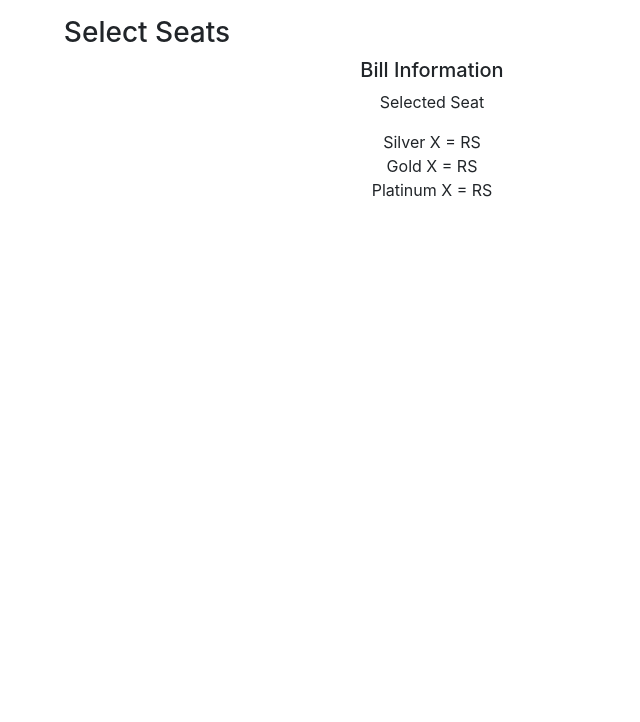
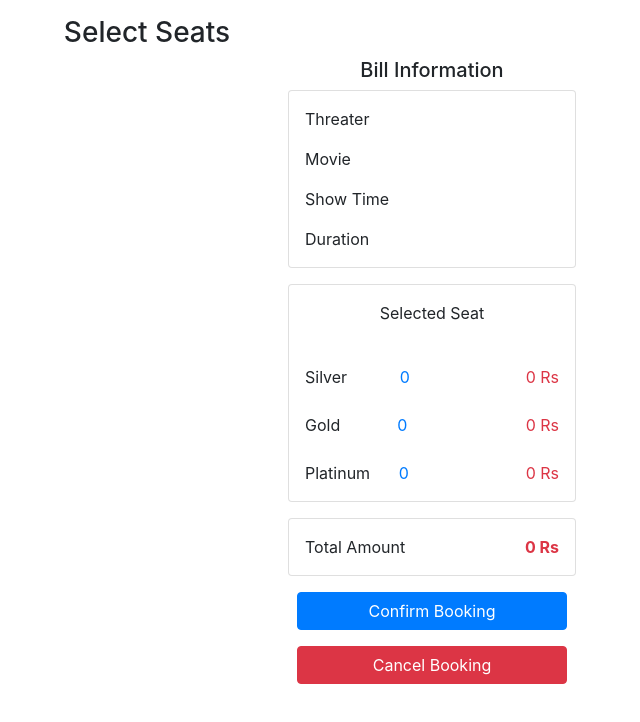
Before and after one commit to SuyashMishra-dev/Movie-ticket-management-system, a website: page views/booked.html in a window 1280 px wide. Shown: the whole page, without its empty margins (493-1133 px from the left). Drawn offline with nearby package versions, Linux system fonts and the light colour scheme; a web font is replaced by a local one.

Commit message:
Final Project

```diff
--- a/assets/styles/style.css
+++ b/assets/styles/style.css
@@ -11,6 +11,10 @@
 
 .location-container select {
   border: 1px solid #333;
+}
+
+a {
+  color: #fff !important;
 }
 
 .card {
--- a/controller/seats.js
+++ b/controller/seats.js
@@ -1,13 +1,24 @@
 let threater = new Threater();
+let movie = new Movie();
 // UI variables
 let seats = document.getElementById("seats");
 let priceDiv = document.getElementById("price-details");
+let thName = document.querySelector(".threater-name");
+let movName = document.querySelector(".movie-name");
+let showTime = document.querySelector(".show-time");
+let duration = document.querySelector(".duration");
 
 let selectedSeat = [];
 
 document.addEventListener("DOMContentLoaded", () => {
   let thId = localStorage.getItem("threater_id");
   let threaterDetail = threater.getThreateByID(thId);
+
+  let movieId = localStorage.getItem("movie_id");
+  let movieDetail = movie.getMovieById(movieId);
+  console.log(movieDetail);
+  // Details
+  threaterAndMovieDetails(threaterDetail, movieDetail);
 
   //   Populate Seats
 
@@ -104,6 +115,7 @@ function updateBillInformation(selectedSeat) {
     }
     let span = document.createElement("span");
     span.style.margin = "0px 5px";
+    span.className = "badge badge-info";
     span.innerHTML = selectedSeat[i];
     selSeat.appendChild(span);
   }
@@ -114,11 +126,28 @@ function updateBillInformation(selectedSeat) {
   platinumCount.innerHTML = pt;
   goldCount.innerHTML = gd;
 
-  silPrice.innerHTML = sl * 120;
-  plaitnumPrice.innerHTML = pt * 320;
-  goldPrice.innerHTML = gd * 220;
+  silPrice.innerHTML = sl * 120 + " Rs";
+  plaitnumPrice.innerHTML = pt * 320 + " Rs";
+  goldPrice.innerHTML = gd * 220 + " Rs";
 
   calculateTotalPrice(sl * 120, pt * 320, gd * 220);
 }
 
-function calculateTotalPrice(sl, pt, gd) {}
+function calculateTotalPrice(sl, pt, gd) {
+  let total = document.getElementById("total");
+  total.innerHTML = sl + pt + gd + " Rs";
+}
+
+function threaterAndMovieDetails(threaterDetails, movieDetails) {
+  // Append threater name
+  thName.innerHTML = threaterDetails.name;
+
+  // Append movie name
+  movName.innerHTML = movieDetails.movie;
+
+  // Append Show Time
+  showTime.innerHTML = movieDetails.start;
+
+  // Append Movie Duration
+  duration.innerHTML = movieDetails.duration;
+}
--- a/model/Movie.js
+++ b/model/Movie.js
@@ -1,15 +1,19 @@
 class Movie {
+  constructor() {
+    this.movies = JSON.parse(localStorage.getItem("movies")) || [];
+  }
   getAllMoviesOfThreater(id) {
     return new Promise((resolve, reject) => {
       let xhr = new XMLHttpRequest();
       xhr.open("GET", "http://localhost:5000/movies");
       xhr.onload = () => {
         if (xhr.status === 200) {
-          let filteredMovie = JSON.parse(xhr.response);
-          let filterfilteredMovie = filteredMovie.filter((item) =>
+          let data = JSON.parse(xhr.response);
+          let filteredMovie = data.filter((item) =>
             item.threater.includes(parseInt(id))
           );
-          resolve(filterfilteredMovie);
+          localStorage.setItem("movies", JSON.stringify(filteredMovie));
+          resolve(filteredMovie);
         } else {
           reject(xhr.response);
         }
@@ -48,4 +52,9 @@ class Movie {
     }
     return movies;
   }
+
+  getMovieById(id) {
+    let movie = this.movies.filter((item) => item.id == parseInt(id));
+    return movie[0];
+  }
 }
--- a/views/booked.html
+++ b/views/booked.html
@@ -26,31 +26,69 @@
           <div id="seats"></div>
           <div id="price-details"></div>
         </div>
-        <div class="col-lg-6" id="details">
+        <div
+          class="col-lg-6 d-flex align-items-center flex-column"
+          id="details"
+        >
           <h5>Bill Information</h5>
-          <div></div>
-          <div class="bill">
-            <p>Selected Seat</p>
+          <div id="threater-details" class="card pt-3 text-left">
+            <p class="pl-3">
+              <span>Threater</span>
+              <span class="threater-name text-warning float-right pr-3"></span>
+            </p>
+            <p class="pl-3">
+              <span>Movie</span>
+              <span class="movie-name text-warning float-right pr-3"></span>
+            </p>
+            <p class="pl-3">
+              <span>Show Time</span>
+              <span class="show-time text-warning float-right pr-3"></span>
+            </p>
+            <p class="pl-3">
+              <span>Duration</span>
+              <span class="duration text-warning float-right pr-3"></span>
+            </p>
+          </div>
+          <div class="bill card p-3 my-3">
+            <p class="">Selected Seat</p>
             <div id="selected-seat"></div>
-            <div>
+            <div class="pt-4 text-left">
               <span
-                >Silver X <span class="sel-silver"></span> =
-                <span class="sel-silver-price"></span> RS
+                >Silver
+                <span class="sel-silver ml-5 text-primary">0</span>
+                <span class="sel-silver-price float-right text-danger"
+                  >0 Rs</span
+                >
               </span>
             </div>
-            <div>
+            <div class="pt-4 text-left">
               <span
-                >Gold X <span class="sel-gold"></span> =
-                <span class="sel-gold-price"></span> RS
+                >Gold &nbsp;<span class="sel-gold ml-5 text-primary">0</span>
+                <span class="sel-gold-price float-right text-danger">0 Rs</span>
               </span>
             </div>
-            <div>
+            <div class="pt-4 text-left">
               <span
-                >Platinum X <span class="sel-platinum"></span> =
-                <span class="sel-platinum-price"></span> RS
+                >Platinum <span class="sel-platinum ml-4 text-primary">0</span>
+                <span class="sel-platinum-price float-right text-danger"
+                  >0 Rs</span
+                >
               </span>
             </div>
           </div>
+
+          <div class="total card py-3 px-3">
+            <div class="d-flex justify-content-between">
+              <span>Total Amount</span>
+              <span class="text-danger font-weight-bold" id="total">0 Rs</span>
+            </div>
+          </div>
+          <a href="#" class="text-white btn btn-primary w-50 my-3"
+            >Confirm Booking</a
+          >
+          <a href="index.html" class="text-white btn btn-danger w-50"
+            >Cancel Booking</a
+          >
         </div>
       </div>
     </div>
```
